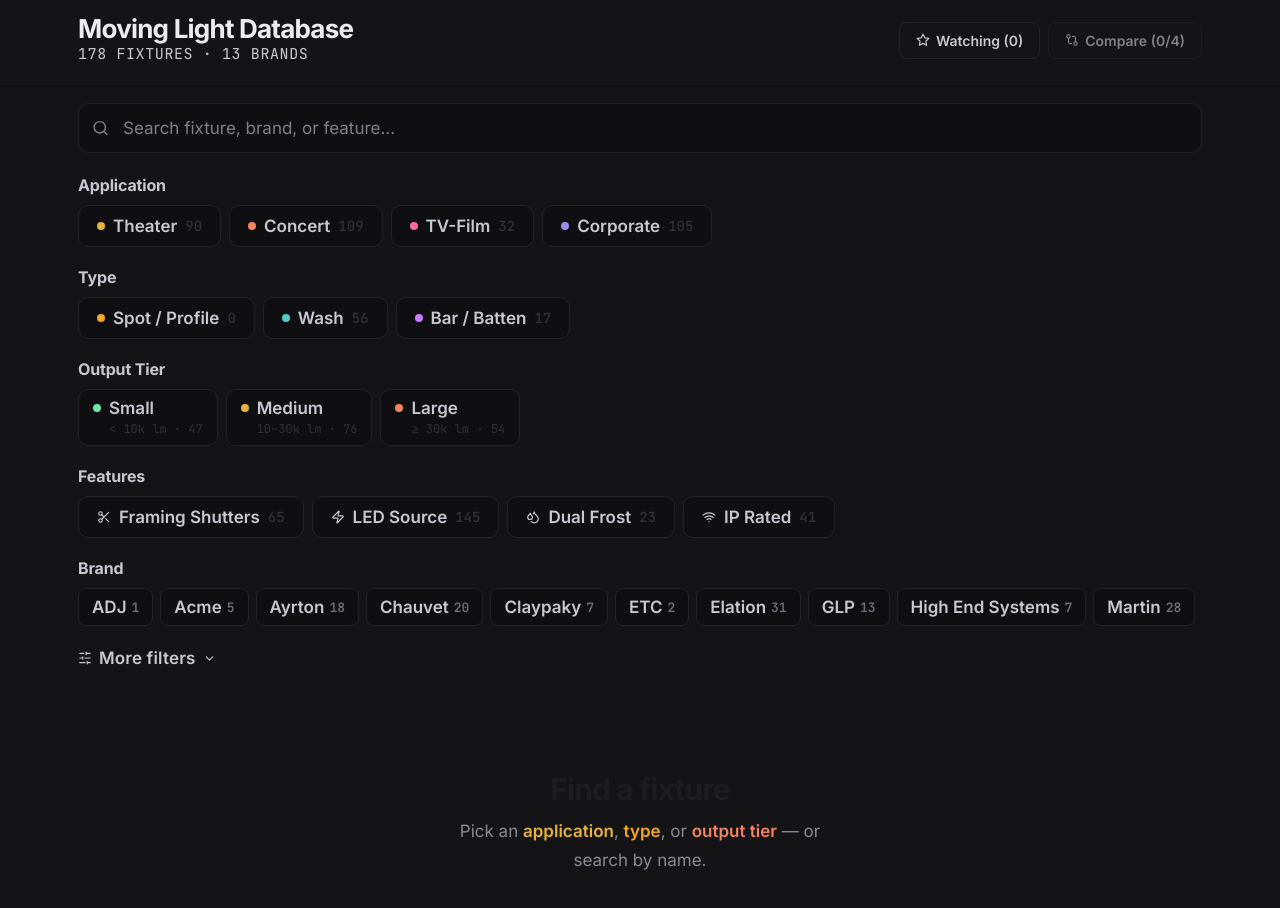
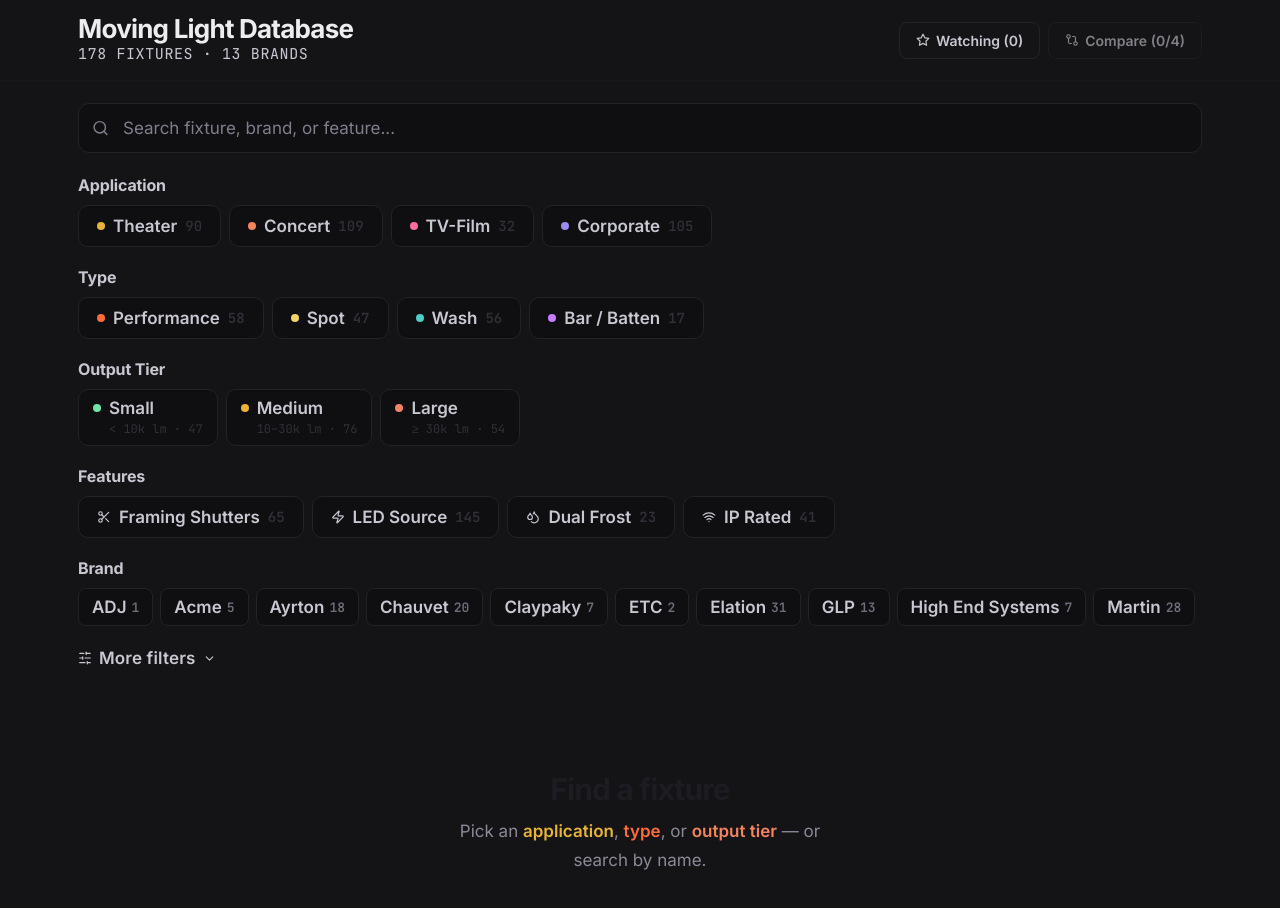
Before and after one commit to Rzalumen/MovingLightDatabase, a React (Vite) app: page / in a window 1280 px wide. Shown: the top 908 px of the page. Built offline with nearby package versions, Linux system fonts and the light colour scheme.

Commit message:
Fix: update allCats to new Performance/Spot taxonomy + bump SW cache

```diff
--- a/public/sw.js
+++ b/public/sw.js
@@ -1,4 +1,4 @@
-const CACHE = 'mld-v3';
+const CACHE = 'mld-v4';
 self.addEventListener('install', e => self.skipWaiting());
 self.addEventListener('activate', e => e.waitUntil(clients.claim()));
 self.addEventListener('fetch', e => {
--- a/src/App.jsx
+++ b/src/App.jsx
@@ -7,7 +7,7 @@ import { FONTS, COLORS, getTypeColor, getTierColor, RADIUS, SPACING } from "./to
 // Phase 2 will use these — import added now to verify installation works
 // import { Drama, Mic2, Video, Building2 } from "@tabler/icons-react";
 
-const CAT_COLORS = { "Spot / Profile":"#F5A623", "Wash":"#4ECDC4", "Bar / Batten":"#C77DFF" };
+const CAT_COLORS = { "Performance":COLORS.typePerformance, "Spot":COLORS.typeSpot, "Wash":COLORS.typeWash, "Bar / Batten":COLORS.typeBar };
 const LAMP_COLORS = { "LED":"#6EE7A8", "Discharge":"#F5A623", "Laser":"#FF6B6B", "Other":"#9AA5B1" };
 const APP_COLORS = { "Theater":COLORS.actionAmber, "Concert":"#F4845F", "TV-Film":"#FF6B9D", "Corporate":"#9D8DF1" };
 const TIER_COLORS = { "Small":"#6EE7A8", "Medium":COLORS.actionAmber, "Large":"#F4845F" };
@@ -26,7 +26,6 @@ function fmt(n){ return n==null?"\u2014":n.toLocaleString(); }
 function zoomStr(f){ return f.zoomMin!=null?(f.zoomMin===f.zoomMax?f.zoomMin+"\u00b0":f.zoomMin+"\u00b0\u2013"+f.zoomMax+"\u00b0"):"\u2014"; }
 function catLabel(cat){
   switch(cat){
-    case "Spot / Profile": return "SPOT";     // old taxonomy fallback
     case "Performance":    return "PERF";
     case "Spot":           return "SPOT";
     case "Wash":           return "WASH";
@@ -74,7 +73,7 @@ export default function App() {
   },[watchlist]);
 
   const allBrands = useMemo(()=>[...new Set(FIXTURES.map(f=>f.brand))].sort(),[]);
-  const allCats   = ["Spot / Profile","Wash","Bar / Batten"];
+  const allCats   = ["Performance","Spot","Wash","Bar / Batten"];
   const allTiers  = ["Small","Medium","Large"];
   const allLamps  = ["LED","Discharge","Laser","Other"];
 
@@ -441,7 +440,7 @@ function EmptyState(){
     <div style={{textAlign:"center",padding:"80px 20px"}}>
       <div style={{fontSize:30,fontWeight:800,color:"#1C1C22",letterSpacing:"-.03em",marginBottom:10}}>Find a fixture</div>
       <div style={{fontSize:17,color:"#8A8A98",lineHeight:1.7,maxWidth:400,margin:"0 auto",fontWeight:400}}>
-        Pick an <span style={{color:APP_COLORS["Theater"],fontWeight:600}}>application</span>, <span style={{color:CAT_COLORS["Spot / Profile"],fontWeight:600}}>type</span>, or <span style={{color:TIER_COLORS["Large"],fontWeight:600}}>output tier</span> — or search by name.
+        Pick an <span style={{color:APP_COLORS["Theater"],fontWeight:600}}>application</span>, <span style={{color:CAT_COLORS["Performance"],fontWeight:600}}>type</span>, or <span style={{color:TIER_COLORS["Large"],fontWeight:600}}>output tier</span> — or search by name.
       </div>
     </div>
   );
```
